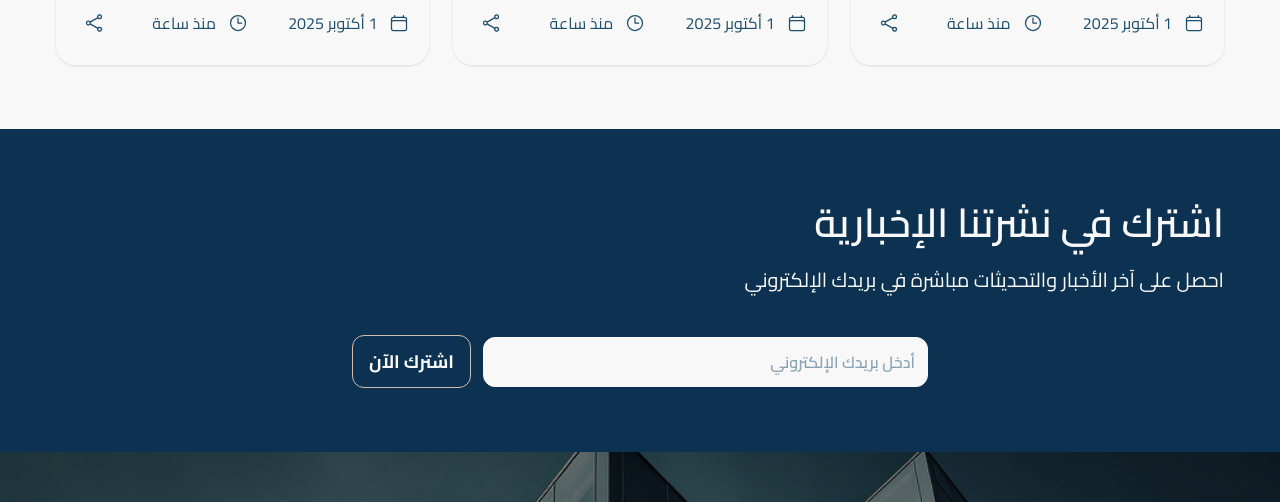
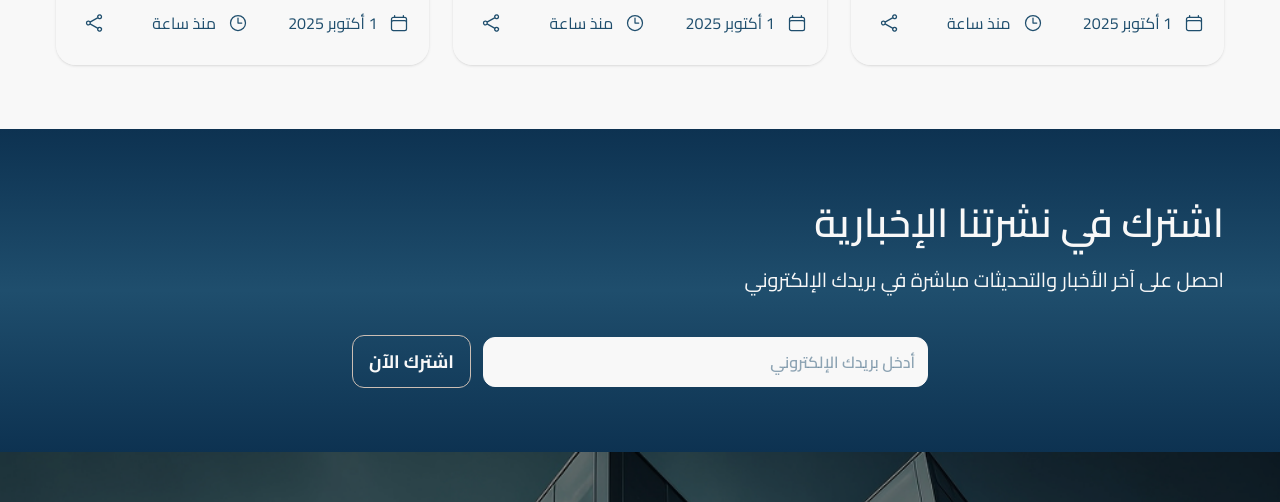
Before and after one commit to iabdwahab/thecapital-realestate, a Next.js app: page /news in a window 1280 px wide. Shown: the part 1780-2282 px from the top of the page. Built offline with nearby package versions, Linux system fonts and the light colour scheme; no server answers.

Commit message:
Update newsletter section background style.

```diff
--- a/components/newsletter/NewsletterSubscribtionSection.tsx
+++ b/components/newsletter/NewsletterSubscribtionSection.tsx
@@ -6,7 +6,7 @@ export default async function NewsletterSubscribtionSection() {
   const sectionHeadingData: SectionHeadingData | null = await getSectionHeading("newsletter");
 
   return (
-    <section className="py-section-y-padding text-background bg-primary">
+    <section className="py-section-y-padding text-background from-primary to-primary via-primary-light bg-linear-to-b">
       <div className="container">
         <div className="mb-10">
           <h2 className="text-heading mb-3">
```
